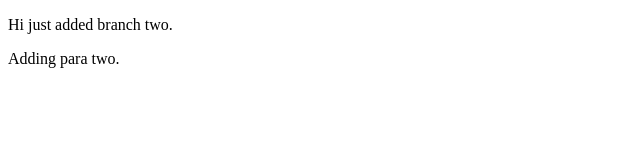
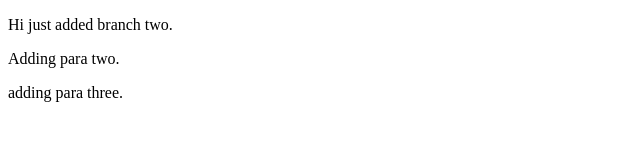
Before and after one commit to Zakir2855/mergeconcept, a plain HTML site: page index.html in a window 1280 px wide. Shown: the whole page, without its empty margins (0-640 px from the left). Drawn offline with Linux system fonts and the light colour scheme.

Commit message:
adding para three

```diff
--- a/index.html
+++ b/index.html
@@ -8,5 +8,7 @@
 <body>
     <p>Hi just added branch two.</p>
     <p>Adding para two.</p>
+    <p>adding para three.</p>
+
 </body>
 </html>
```
